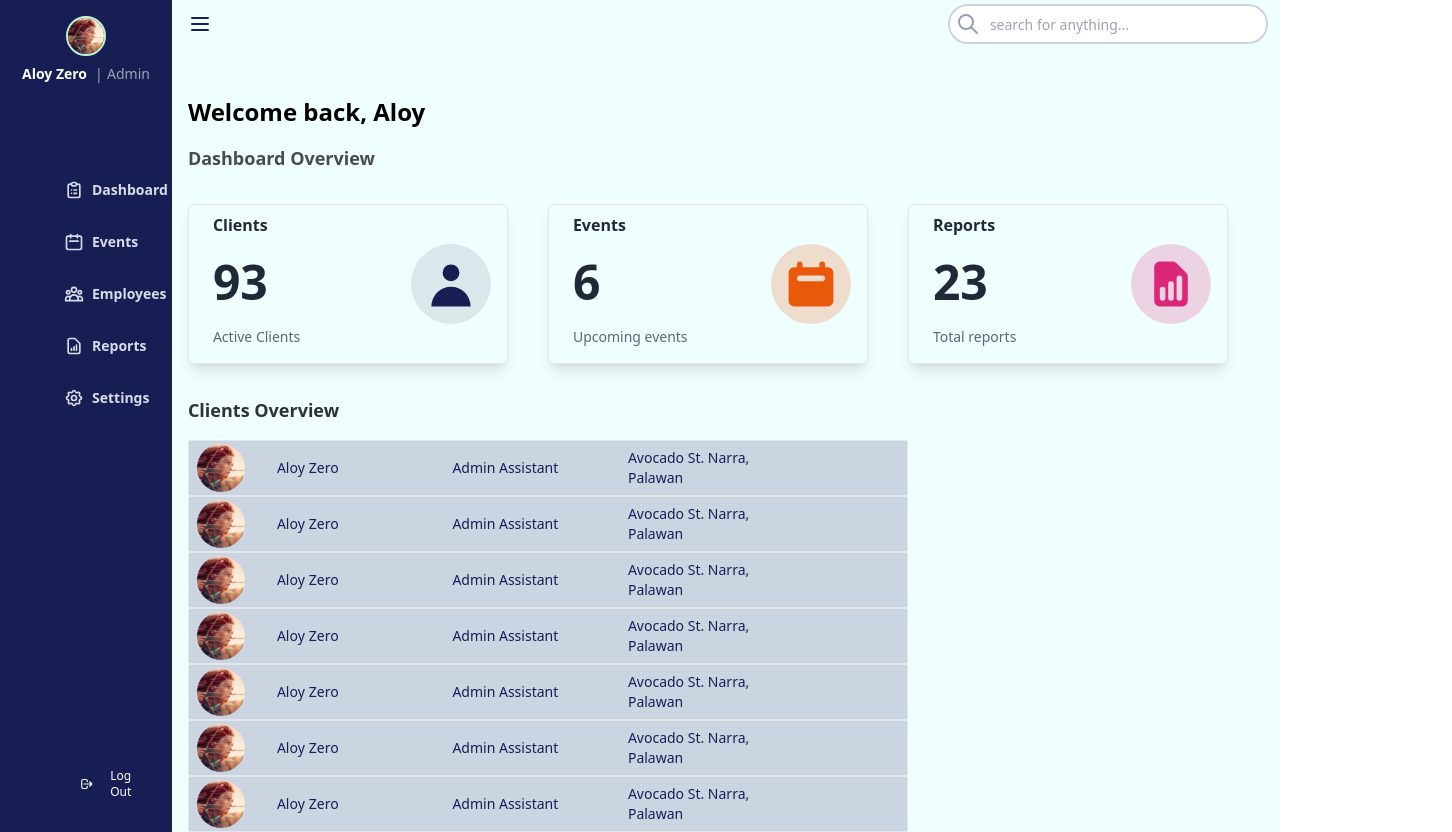
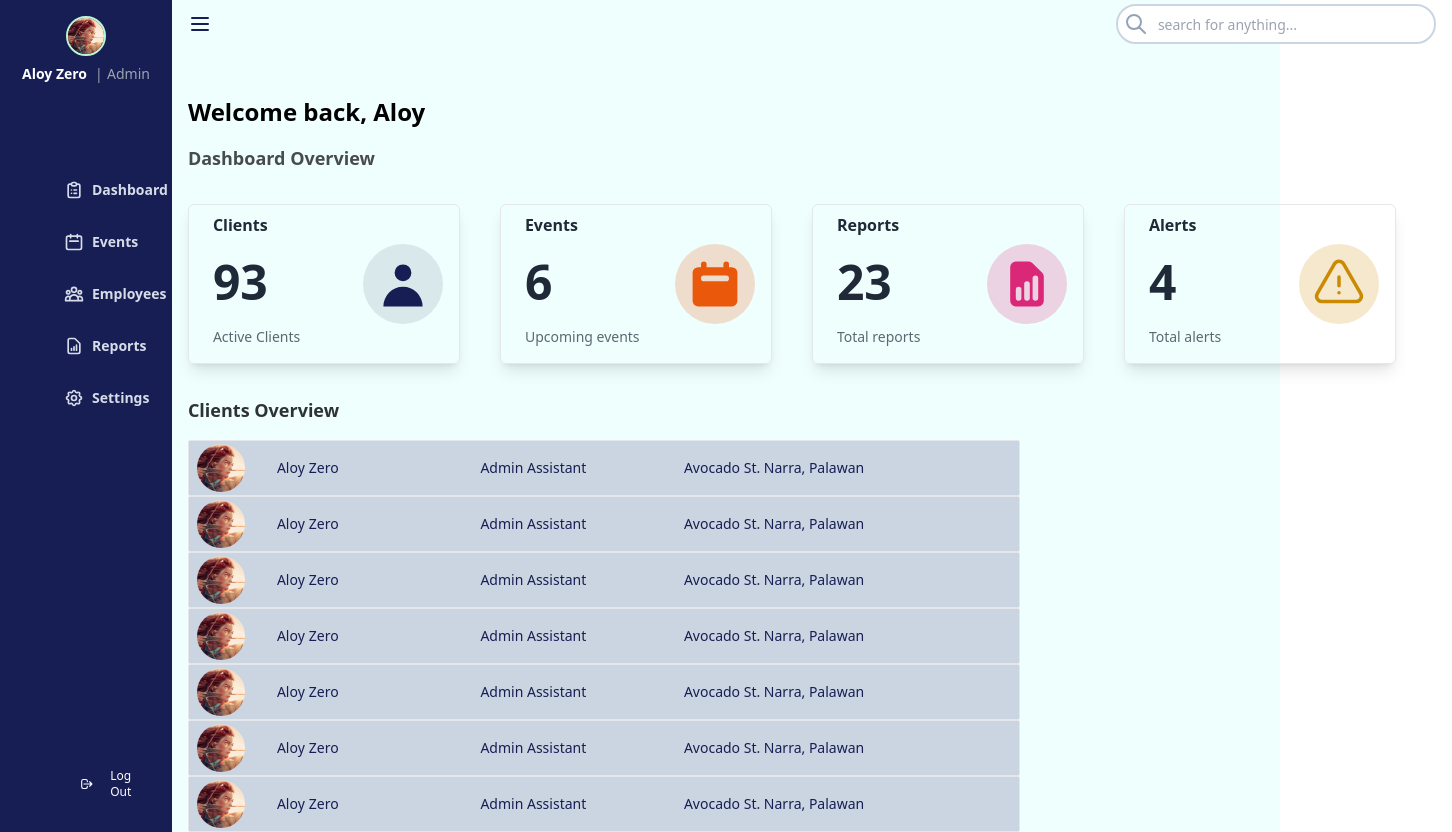
Before and after one commit to aguilanbon/mern-app, a React (Create React App) app: page /home in a window 1280 px wide. Shown: the whole page, 1452 px wide, since content can reach past the window. Built offline with nearby package versions, Linux system fonts and the light colour scheme.

Commit message:
added alerts card

```diff
--- a/src/pages/Home/DBCards.jsx
+++ b/src/pages/Home/DBCards.jsx
@@ -57,6 +57,24 @@ function DBCards() {
             </div>
         </div>
     </div>
+    <div className='xl:w-80 sm:w-auto w-full h-40 px-4 flex rounded-md border shadow-lg lg:mr-10 hover:-translate-x-1 hover:-translate-y-1 cursor-pointer transition-all'>
+        <div className='w-full flex'>
+            <div className='w-3/4 flex flex-col p-2 text-gray-800'>
+                <div className='h-full mb-2 flex flex-col justify-between'>
+                    <h1 className='font-semibold '>Alerts</h1>
+                    <h1 className='font-bold md:text-5xl'>4</h1>
+                    <h1 className='md:text-sm opacity-70'>Total alerts</h1>
+                </div>
+            </div>
+            <div className='h-full flex items-center justify-end'>
+                <div className='p-3 rounded-full bg-yellow-600 bg-opacity-20'>
+                    <svg xmlns="http://www.w3.org/2000/svg" fill="none" viewBox="0 0 24 24" strokeWidth={1.5} stroke="currentColor" className="lg:h-14 lg:w-14 h-8 w-8 text-yellow-600">
+                        <path strokeLinecap="round" strokeLinejoin="round" d="M12 9v3.75m-9.303 3.376c-.866 1.5.217 3.374 1.948 3.374h14.71c1.73 0 2.813-1.874 1.948-3.374L13.949 3.378c-.866-1.5-3.032-1.5-3.898 0L2.697 16.126zM12 15.75h.007v.008H12v-.008z" />
+                    </svg>
+                </div>
+            </div>
+        </div>
+    </div>
     </>
   )
 }
```
